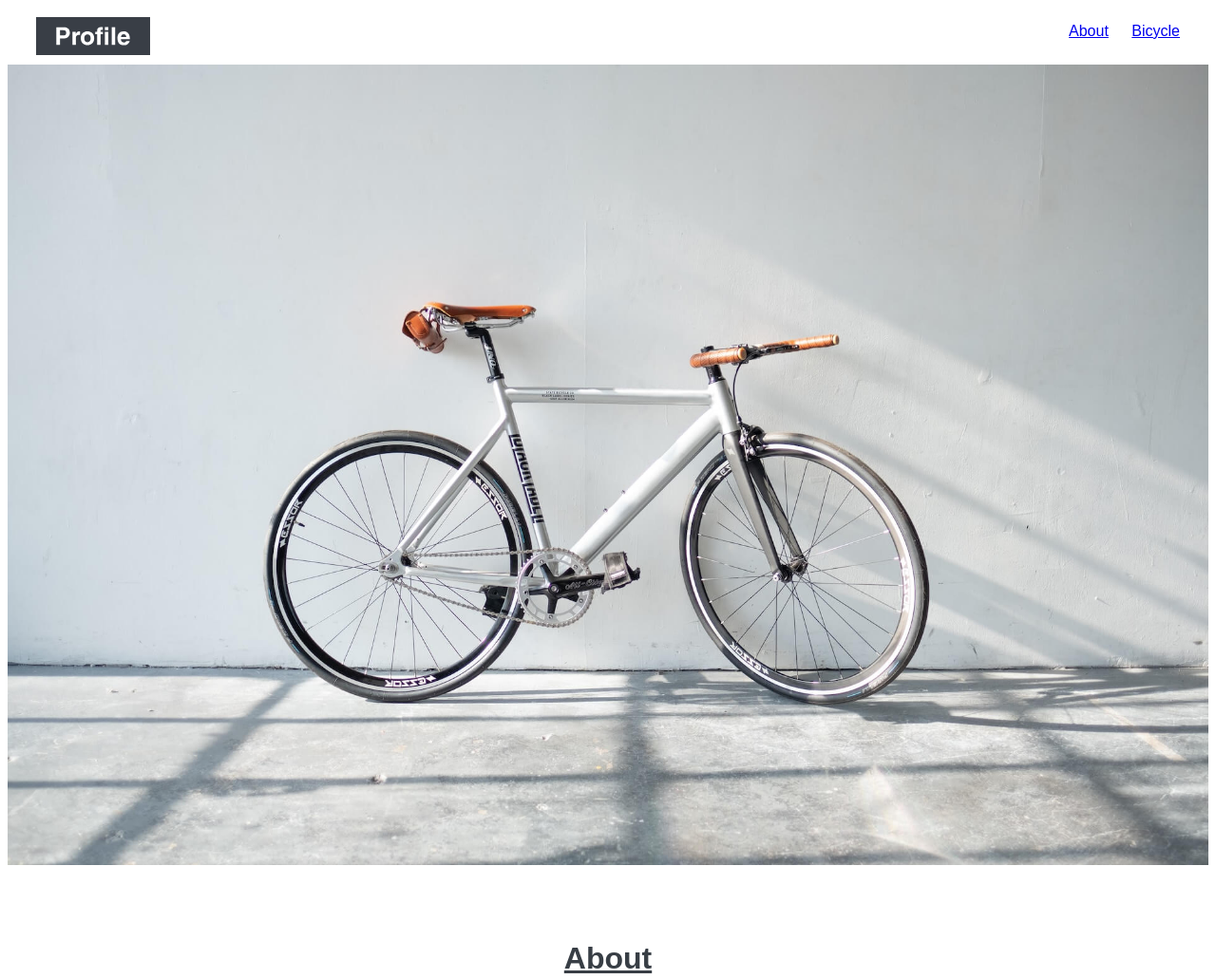
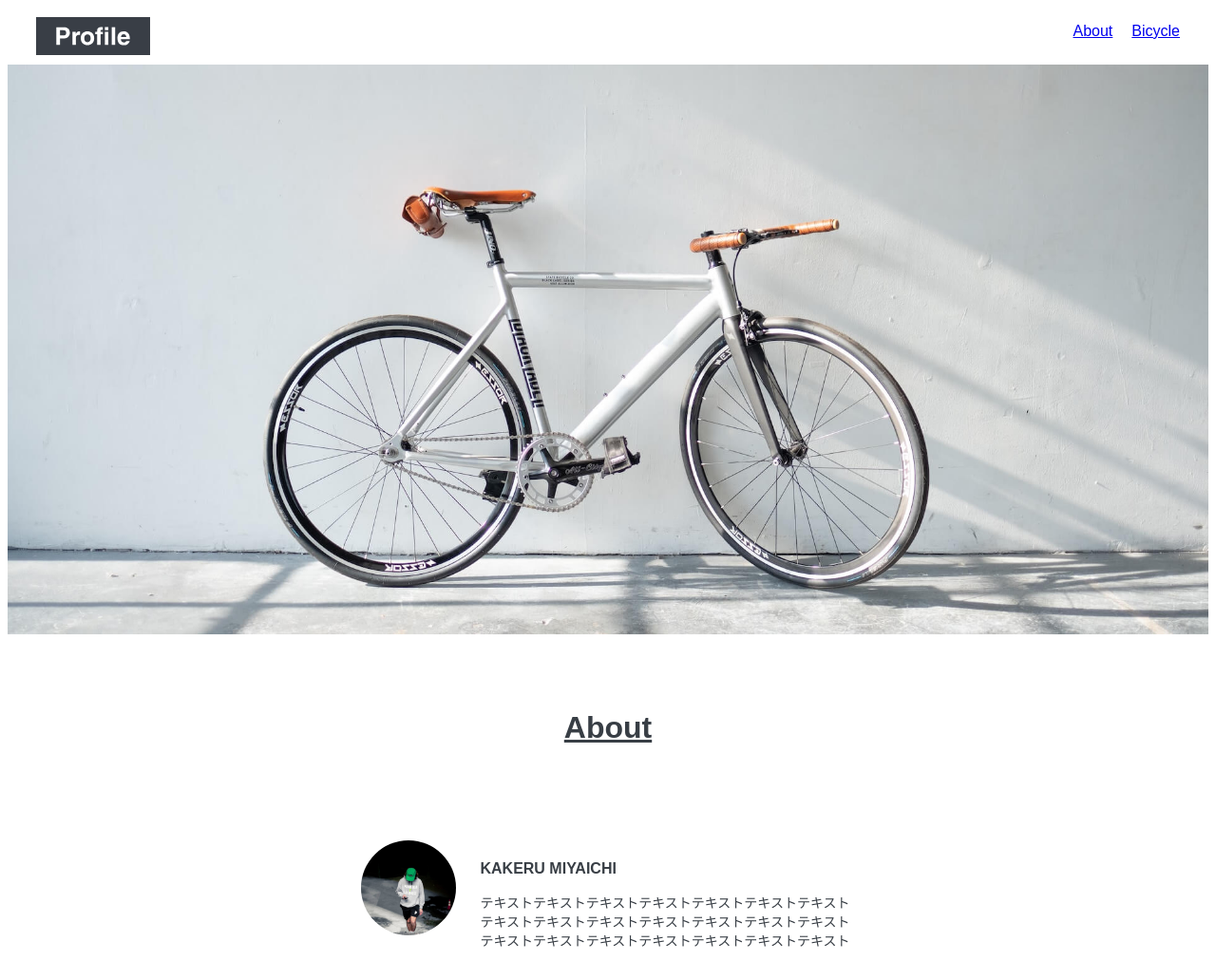
Before and after one commit to hugging-panda/html-css-basic-kadai, a plain HTML site: page Profile/index.html in a window 1280 px wide. Shown: the top 1031 px of the page at 95% size. Drawn offline with Linux system fonts and the light colour scheme.

Commit message:
Add files via upload

```diff
--- a/Profile/index.html
+++ b/Profile/index.html
@@ -12,8 +12,14 @@
   <img src="img/logo.svg" alt="ロゴ" class="logo">
   <nav>
    <ul>
-    <a href="#about">About</a>
-    <a href="#bicycle">Bicycle</a></ul>
+    <li>
+      <a href="#about">About</a>
+    </li>
+    <li>
+      <a href="#bicycle">Bicycle</a>
+    </li>
+
+    </ul>
    </nav>
 </header>
 <main>
@@ -21,7 +27,7 @@
   <img src="img/mainvisual.jpg" alt="メイン画像">
 </div>
 
-<section id="#about">
+<section id="about">
    <h2>About</h2>
    <div class="parent">
   <img src="img/about.jpg" alt="プロフィール画像" class="circle-img">
@@ -34,7 +40,7 @@
   </div>
 </section>
 
-<section id="#bicycle">
+<section id="bicycle">
   <h2>Bicycle</h2>
     <div class="parent">
       <div class="child">
@@ -45,12 +51,11 @@
       <div class="child">
         <img src="img/bicycle2.jpg" alt="自転車2">
          <h3>タイトルタイトル</h3>
-         <p>テキストテキストテキスト</p></li>
-      </div>
+         <p>テキストテキストテキスト</p>
       <div class="child">
        <img src="img/bicycle3.jpg" alt="自転車3">
         <h3>タイトルタイトル</h3>
-        <p>テキストテキストテキスト</p></li>
+        <p>テキストテキストテキスト</p>
       </div>
     </div>
 </section>
--- a/Profile/style.css
+++ b/Profile/style.css
@@ -28,7 +28,13 @@ h2 {
   justify-content: center;
 }
 
-h3 {
+#about h3 {
+  font-size: 16px;
+  display: flex;
+  justify-content: start;
+}
+
+#bicycle h3 {
   font-size: 16px;
   display: flex;
   justify-content: center;
@@ -47,9 +53,19 @@ html {
   justify-content: center;
 }
 
-#mainvisual {
-  width:100%
+nav ul {
+  display: flex;
+}
+
+nav ul li {
+  list-style: none;
+}
+
+#mainvisual img{
+  width: 100%;
   height: 600px;
+  object-fit: cover;
+  /* overflow: hidden; */
 }
 
 .parent {
```
